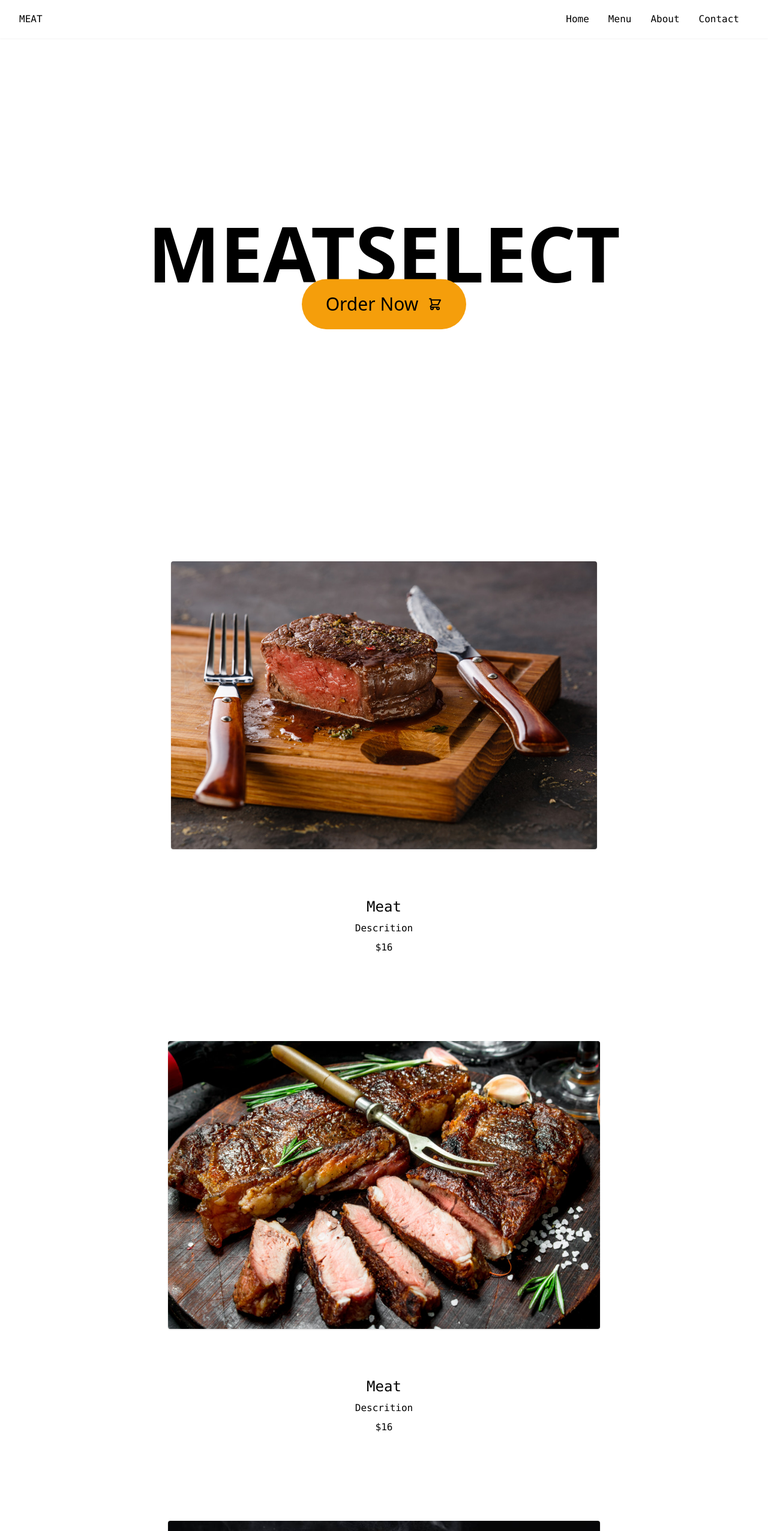
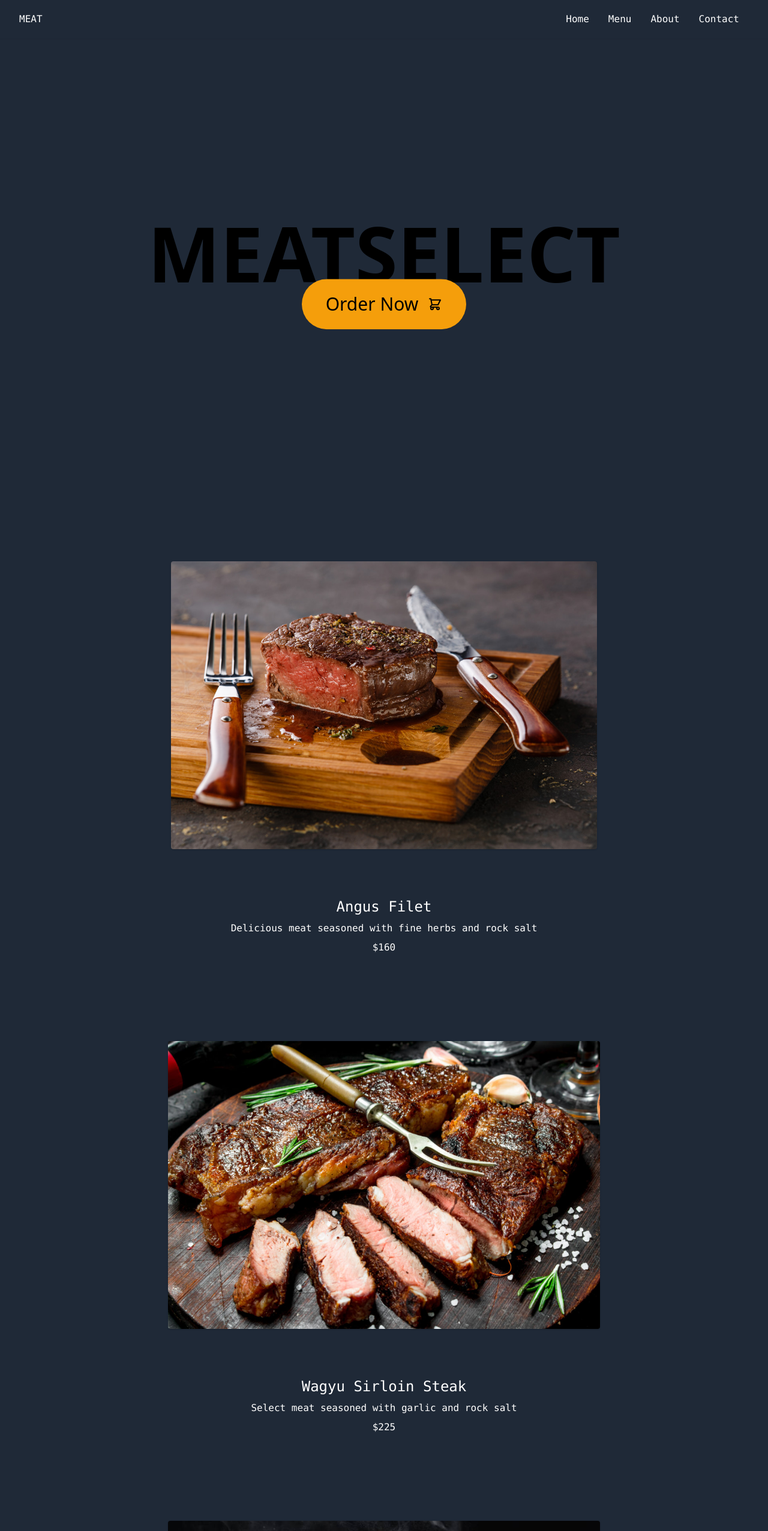
Before and after one commit to guandradeamm/meat-club, a React (Create React App) app: page / in a window 1280 px wide. Shown: the top 2553 px of the page at 60% size. Built offline with nearby package versions, Linux system fonts and the light colour scheme.

Commit message:
feat: add styling

```diff
--- a/src/App.js
+++ b/src/App.js
@@ -6,6 +6,7 @@ import Footer from "./components/Footer";
 import Navbar from "./components/Navbar";
 import Home from "./pages";
 import About from "./pages/about";
+import Contact from "./pages/contact";
 import Menu from "./pages/menu";
 
 function App() {
@@ -37,6 +38,7 @@ function App() {
         <Route path="/" exact component={Home} />
         <Route path="/menu" component={Menu} />
         <Route path="/about" component={About} />
+        <Route path="/contact" component={Contact} />
       </Switch>
       <Footer />
     </>
--- a/src/components/Content.js
+++ b/src/components/Content.js
@@ -9,25 +9,29 @@ const Content = () => {
       <div className="menu-card">
         <img src={ImageOne} alt="" className="h-full rounded mb-20 shadow" />
         <div className="center-content">
-          <h2 className="text-2xl mb-2">Meat</h2>
-          <p className="mb-2">Descrition</p>
-          <span>$16</span>
+          <h2 className="text-2xl mb-2">Angus Filet</h2>
+          <p className="mb-2">
+            Delicious meat seasoned with fine herbs and rock salt
+          </p>
+          <span>$160</span>
         </div>
       </div>
       <div className="menu-card">
         <img src={ImageTwo} alt="" className="h-full rounded mb-20 shadow" />
         <div className="center-content">
-          <h2 className="text-2xl mb-2">Meat</h2>
-          <p className="mb-2">Descrition</p>
-          <span>$16</span>
+          <h2 className="text-2xl mb-2">Wagyu Sirloin Steak</h2>
+          <p className="mb-2">Select meat seasoned with garlic and rock salt</p>
+          <span>$225</span>
         </div>
       </div>
       <div className="menu-card">
         <img src={ImageThree} alt="" className="h-full rounded mb-20 shadow" />
         <div className="center-content">
-          <h2 className="text-2xl mb-2">Meat</h2>
-          <p className="mb-2">Descrition</p>
-          <span>$16</span>
+          <h2 className="text-2xl mb-2">Wagyu Tomahawk and Rump</h2>
+          <p className="mb-2">
+            Sophisticated cut seasoned with fine herbs, pepper and rock salt
+          </p>
+          <span>$300</span>
         </div>
       </div>
     </>
--- a/src/components/Dropdown.js
+++ b/src/components/Dropdown.js
@@ -6,7 +6,7 @@ const Dropdown = ({ isOpen, toggle }) => {
     <div
       className={
         isOpen
-          ? "grid grid-rows-4 text-center items-center bg-yellow-500"
+          ? "grid grid-rows-4 text-center items-center bg-gray-800 text-white"
           : "hidden"
       }
       onClick={toggle}
--- a/src/components/Footer.js
+++ b/src/components/Footer.js
@@ -2,7 +2,7 @@ import React from "react";
 
 const Footer = () => {
   return (
-    <div className="flex justify-center items-center h-16 bg-black text-white">
+    <div className="flex justify-center items-center h-16 bg-gray-800 text-black">
       <p>Copyright © 2021 MEAT All rights reserved.</p>
     </div>
   );
--- a/src/components/Hero.js
+++ b/src/components/Hero.js
@@ -3,12 +3,12 @@ import { Link } from "react-router-dom";
 
 const Hero = () => {
   return (
-    <div className="bg-white h-screen flex flex-col justify-center items-center">
+    <div className="bg-gray-800 h-screen flex flex-col justify-center items-center">
       <h1 className="lg:text-9xl md:text-7xl sm:text-5xl text-3xl font-black mbv-14">
         MEATSELECT
       </h1>
       <Link
-        className="py-6 px-10 bg-yellow-500 rounded-full text-3xl hover:bg-yellow-300 transition duration-300 ease-in-out flex items-center animate-bounce"
+        className="py-6 px-10 bg-yellow-500 rounded-full text-3xl hover:bg-yellow-200 transition duration-300 ease-in-out flex items-center animate-bounce"
         to="/"
       >
         Order Now{" "}
--- a/src/components/Navbar.js
+++ b/src/components/Navbar.js
@@ -4,7 +4,7 @@ import { Link } from "react-router-dom";
 const Navbar = ({ toggle }) => {
   return (
     <nav
-      className="flex justify-between items-center h-16 bg-white text-black relative shadow-sm font-mono"
+      className="flex justify-between items-center h-16 bg-gray-800 text-white relative shadow-sm font-mono"
       role="navigation"
     >
       <Link to="/" className="pl-8">
--- a/src/index.css
+++ b/src/index.css
@@ -3,7 +3,7 @@
 @tailwind utilities;
 
 .menu-card {
-  @apply flex flex-col justify-center items-center bg-white h-screen font-mono py-40;
+  @apply flex flex-col justify-center items-center bg-gray-800 text-white h-screen font-mono py-40;
 }
 
 .center-content {
--- a/src/pages/about.js
+++ b/src/pages/about.js
@@ -2,7 +2,7 @@ import React from "react";
 
 const About = () => {
   return (
-    <div className="h-screen flex justify-center items-center bg-yellow-300">
+    <div className="h-screen flex justify-center items-center bg-blue-200">
       <h1 className="text-9xl uppercase font-black">About Page</h1>
     </div>
   );
--- /dev/null
+++ b/src/pages/contact.js
@@ -0,0 +1,11 @@
+import React from "react";
+
+const Contact = () => {
+  return (
+    <div className="h-screen flex justify-center items-center bg-purple-200">
+      <h1 className="text-9xl uppercase font-black">Contact Page</h1>
+    </div>
+  );
+};
+
+export default Contact;
--- a/src/pages/menu.js
+++ b/src/pages/menu.js
@@ -2,7 +2,7 @@ import React from "react";
 
 const Menu = () => {
   return (
-    <div className="h-screen flex justify-center items-center bg-green-300">
+    <div className="h-screen flex justify-center items-center bg-red-200">
       <h1 className="text-9xl uppercase font-black">Menu Page</h1>
     </div>
   );
```
